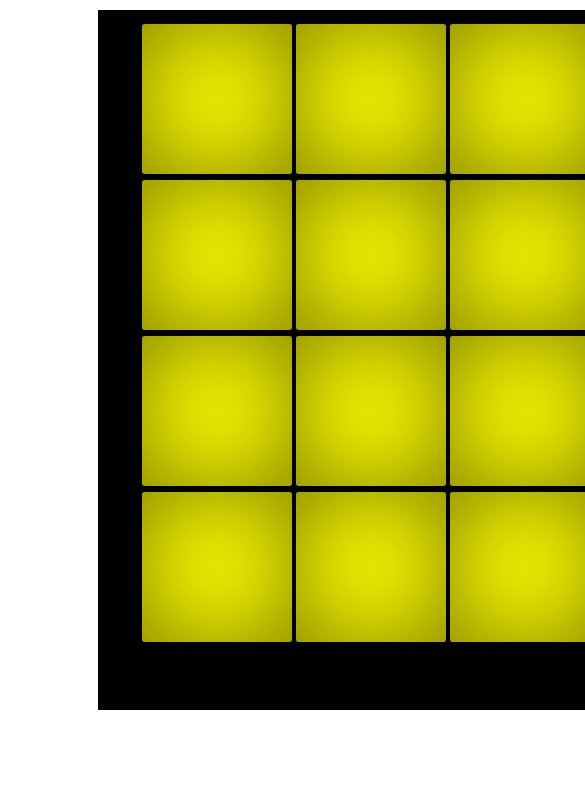
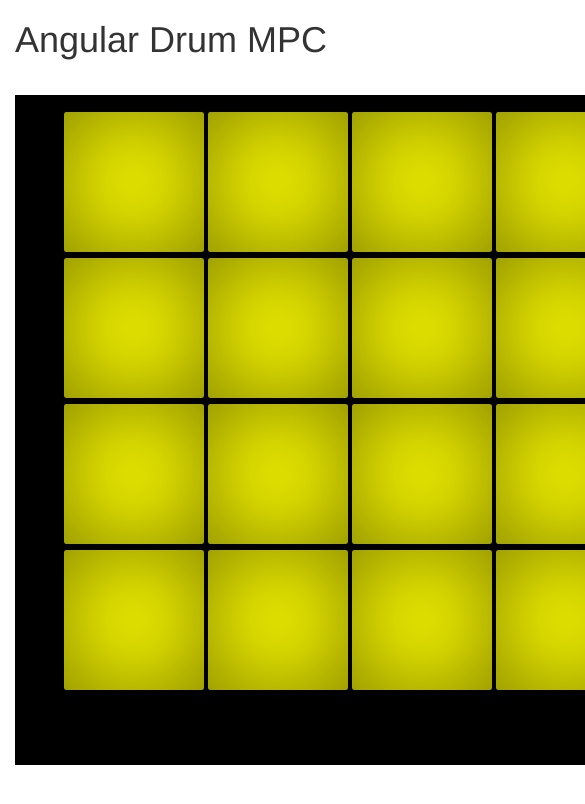
Before and after one commit to anomalie/angularjs_drum_mpc, a plain HTML site: page index.html in a window 390 px wide. Shown: the top 804 px of the page, 585 px wide, since content can reach past the window. Drawn offline with Linux system fonts and the light colour scheme.

Commit message:
change ng-click directive to ng-Click for mobile

```diff
--- a/css/style.css
+++ b/css/style.css
@@ -1,25 +1,26 @@
 
 .grid{
-  height: 700px;
-  width: 700px;
+  height: 670px;
+  width: 670px;
   margin: 0 auto;
   position: absolute;
   text-align: center;
-  margin-left: 25%;
-  margin-top: 10px;
-  padding-top: 3%;
+
+  margin-top: 25px;
+  padding-top: 4%;
   padding-bottom: 3%;
   background-color: black;
 
 }
 
 .pad{
-  height:150px;
-  width: 150px;
+  height:140px;
+  width: 140px;
   margin: 2px;
   background-color: yellow;
   display: inline-block;
   border-radius: 3px;
+  color: black;
   -webkit-box-shadow: inset 0 0 100px rgba(0,0,0,.5);
           box-shadow: inset 0 0 100px rgba(0,0,0,.5);
 
--- a/index.html
+++ b/index.html
@@ -13,11 +13,17 @@
   </head>
 
   <body ng-controller="drumController as drum">
-    <div class="grid">
-
-      <div class='pad' ng-repeat='pad in drum.pads track by $index'ng-click="drum.drumSound($index)">
-
-    </div>
+    <div class="container">
+      <div class="row">
+      <div class="col-md-2">
+        <h1>Angular Drum MPC</h1>
+      </div>
+      <div class="col-md-10">
+        <div class="grid">
+          <div class='pad' ng-repeat='pad in drum.pads track by $index' ng-Click="drum.drumSound($index)">{{drum.pad}}
+        </div>
+        </div>
+      </div>
     </div>
 
   </body>
--- a/js/drumController.js
+++ b/js/drumController.js
@@ -32,8 +32,8 @@
         newSounds.play();
         console.log(newSounds);
 
+      }
 
-      }
 
       }
 
```
